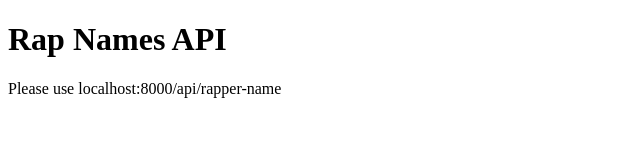
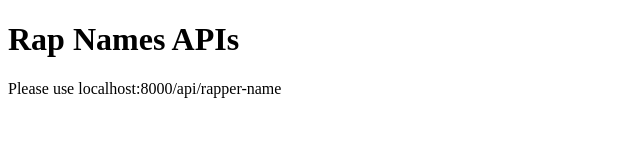
Before and after one commit to TadeasKaspar/rap-names-api, a website: page index.html in a window 1280 px wide. Shown: the full height of the page, 0-640 px from the left. Drawn offline with Linux system fonts and the light colour scheme.

Commit message:
small changes

```diff
--- a/index.html
+++ b/index.html
@@ -7,7 +7,7 @@
     <title>Api</title>
   </head>
   <body>
-    <h1>Rap Names API</h1>
+    <h1>Rap Names APIs</h1>
     <p>Please use localhost:8000/api/rapper-name</p>
   </body>
 </html>
```
